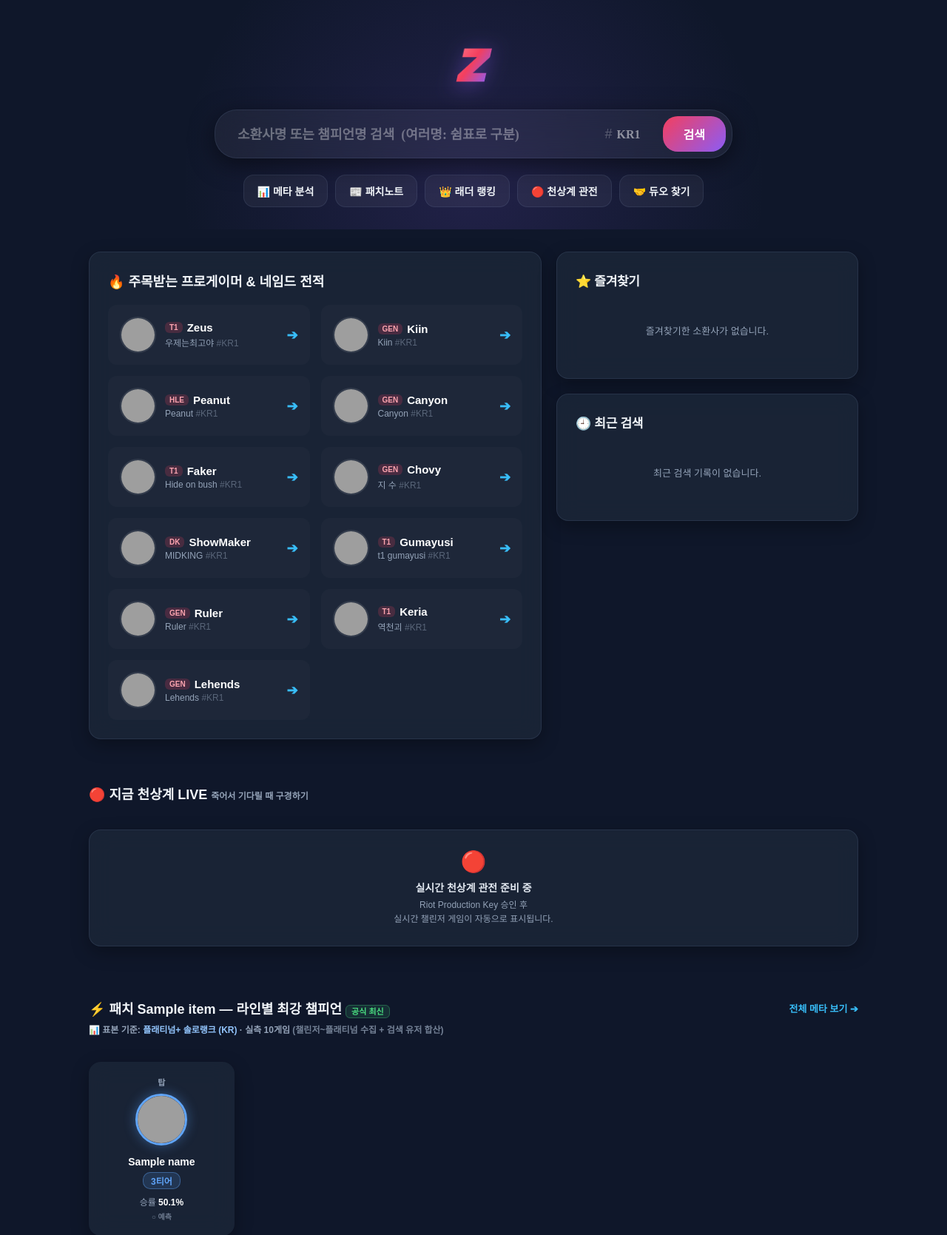
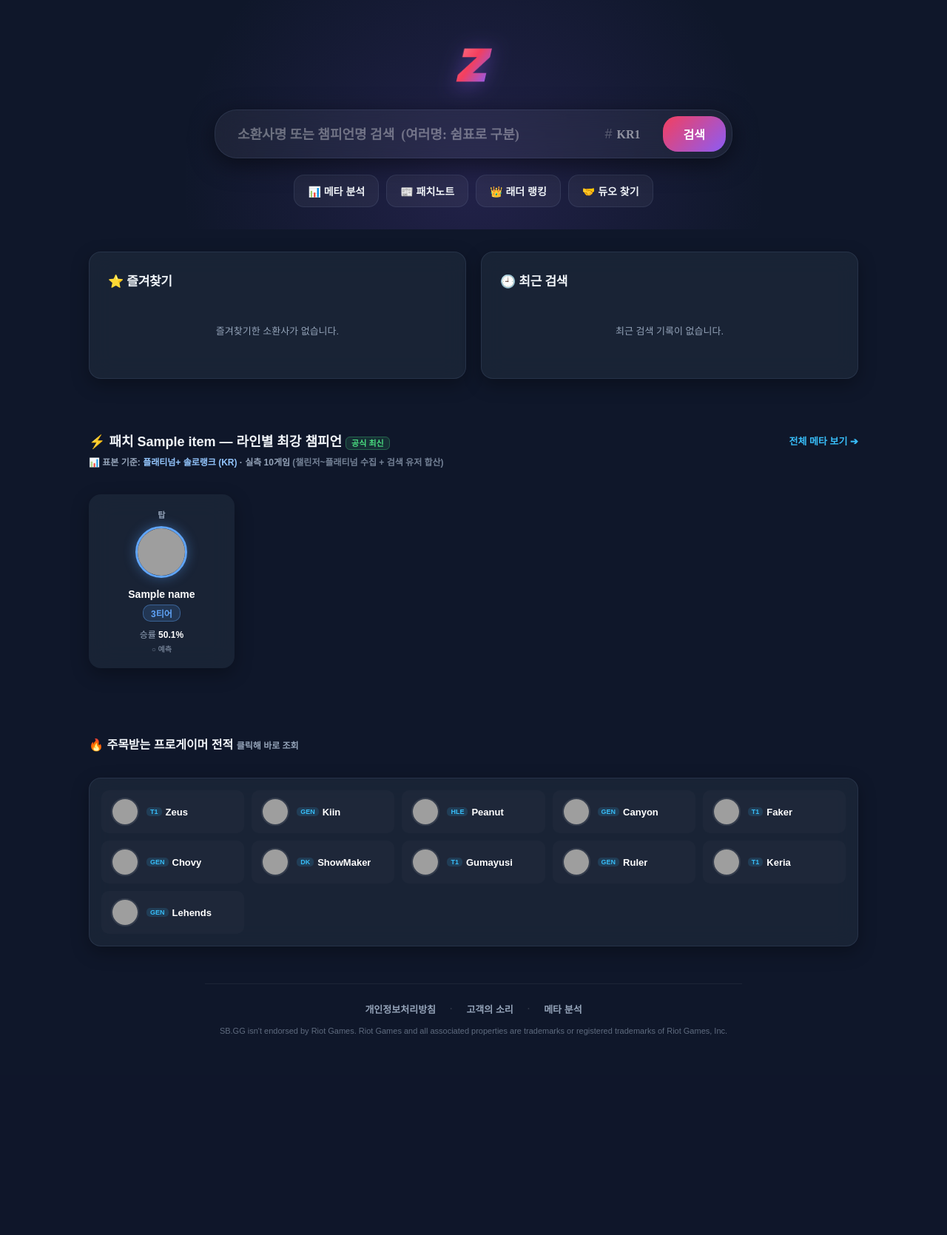
Before and after one commit to seokbong0114/SBGG, a Flask app: page / in a window 1280 px wide. Shown: the part 67-1736 px from the top of the page at 74% size. After the commit the page ends 1466 px from the top, so only its background shows below. Run offline with Flask 3, Linux system fonts and the light colour scheme; a database or web service that is not in the repository returns one stand-in record (values such as "Sample title"); data that the repository does not hold is empty; some libraries are stand-ins or nearby versions; some web fonts are replaced; grey boxes are pictures that could not be loaded.

Commit message:
refactor(ui): 2순위 — 홈 정리 (라이브 제거·관전 링크 제거·개인화 우선·프로게이머 하단)
- 실시간 천상계 라이브 위젯 완전 제거 (Spectator 403 → 늘 '준비 중'만 뜨던
  빈 공간 + 홈 로드마다 /live_games 20콜 낭비 제거)
- 퀵내비 '천상계 관전' 링크 제거 (403 사문서)
- 상단 그리드를 '개인화 우선'으로: ⭐즐겨찾기 + 🕘최근검색 나란히(1fr 1fr) 배치
- 대형 '주목받는 프로게이머' 패널 → 하단 컴팩트 스트립(auto-fill)으로 축소·이동
  (부가 정보는 아래로, 핵심 동선은 위로)

검증: 순서 개인화(527)→메타(853)→프로게이머(2988) 확인, 라이브/관전 참조 0,
375/데스크톱 오버플로우 0, 콘솔/서버 오류 0. (백엔드 /live_games 라우트는
프로덕트키 이후 재사용 위해 보존)

Co-Authored-By: Claude Opus 4.8 <noreply@anthropic.com>

```diff
--- a/templates/index.html
+++ b/templates/index.html
@@ -706,34 +706,12 @@
                 <a href="/meta" class="hq-item">📊 메타 분석</a>
                 <a href="/patch" class="hq-item">📰 패치노트</a>
                 <a href="/leaderboard" class="hq-item">👑 래더 랭킹</a>
-                <a href="/spectate" class="hq-item">🔴 천상계 관전</a>
                 <a href="/duo" class="hq-item">🤝 듀오 찾기</a>
             </div>
         </div>
 
-        <div class="main-container" style="display: grid; grid-template-columns: 1.5fr 1fr; margin-bottom: 100px;">
-            <div class="glass-panel" style="padding: 25px;">
-                <div style="font-size: 18px; font-weight: 800; margin-bottom: 20px; display: flex; align-items: center; gap: 8px;">
-                    🔥 주목받는 프로게이머 & 네임드 전적
-                </div>
-                <div style="display: grid; grid-template-columns: 1fr 1fr; gap: 15px;">
-                    {% for pro in pro_gamers %}
-                    <div style="display: flex; align-items: center; gap: 12px; padding: 15px; border-radius: 12px; background: rgba(255,255,255,0.02); cursor: pointer; transition: 0.2s; border: 1px solid transparent;" onmouseover="this.style.background='rgba(255,255,255,0.05)'; this.style.borderColor='rgba(255,255,255,0.1)'; this.style.transform='translateY(-3px)';" onmouseout="this.style.background='rgba(255,255,255,0.02)'; this.style.borderColor='transparent'; this.style.transform='translateY(0)';" onclick="applySearch('{{ pro.riot_id }}', '{{ pro.tag }}')">
-                        <img src="https://ddragon.leagueoflegends.com/cdn/{{ latest_version }}/img/champion/{{ pro.champ }}.png" style="width: 45px; height: 45px; border-radius: 50%; border: 2px solid rgba(255,255,255,0.1);">
-                        <div style="display: flex; flex-direction: column; flex-grow: 1;">
-                            <div style="display: flex; align-items: center; gap: 6px;">
-                                <span style="background: rgba(244, 63, 94, 0.2); color: #fda4af; padding: 2px 6px; border-radius: 6px; font-size: 10px; font-weight: 800;">{{ pro.team }}</span>
-                                <b style="font-size: 15px; color: white;">{{ pro.name }}</b>
-                            </div>
-                            <span style="font-size: 12px; color: var(--text-muted); margin-top: 3px;">{{ pro.riot_id }} <span style="opacity:0.5">#{{ pro.tag }}</span></span>
-                        </div>
-                        <div style="color: var(--point-color); font-weight: 900; font-size: 18px;">➔</div>
-                    </div>
-                    {% endfor %}
-                </div>
-            </div>
-
-            <div style="display: flex; flex-direction: column; gap: 20px;">
+        <!-- ★ 개인화 우선: 즐겨찾기 + 최근 검색 (재방문 핵심 동선) -->
+        <div class="main-container" style="display: grid; grid-template-columns: 1fr 1fr; gap: 20px; margin-bottom: 40px;">
             <div class="glass-panel" style="padding: 25px;">
                 <div style="font-size: 17px; font-weight: 900; letter-spacing: -0.3px; margin-bottom: 16px;">⭐ 즐겨찾기</div>
                 <div id="fav-list" style="display: flex; flex-direction: column; gap: 10px;"></div>
@@ -743,49 +721,6 @@
                 <div id="recent-list" style="display: flex; flex-direction: column; gap: 10px;"></div>
             </div>
         </div>
-        </div>
-
-        <!-- ★ 실시간 천상계 라이브 위젯 (죽었을 때 구경하기 · AJAX 비동기 로드) -->
-        <div class="main-container" style="margin-top: -40px; margin-bottom: 40px;">
-            <div style="display: flex; align-items: center; justify-content: space-between; margin-bottom: 16px; flex-wrap: wrap; gap: 6px;">
-                <div style="font-size: 18px; font-weight: 900;">🔴 지금 천상계 LIVE <span style="font-size: 12px; color: var(--text-muted); font-weight: 700;">죽어서 기다릴 때 구경하기</span></div>
-            </div>
-            <div id="liveGames" style="display: grid; grid-template-columns: repeat(auto-fit, minmax(300px, 1fr)); gap: 14px;">
-                <div class="glass-panel" style="padding: 22px; text-align: center; color: var(--text-muted); font-size: 13px;">실시간 게임을 불러오는 중...</div>
-            </div>
-        </div>
-        <script>
-        (function(){
-            fetch('/live_games').then(function(r){return r.json();}).then(function(d){
-                var box = document.getElementById('liveGames');
-                if(!box) return;
-                if(!d.games || !d.games.length){
-                    box.innerHTML = '<div class="glass-panel" style="padding:26px 22px; text-align:center;"><div style="font-size:28px; margin-bottom:8px;">🔴</div><div style="font-size:14px; font-weight:800; color:#e2e8f0; margin-bottom:5px;">실시간 천상계 관전 준비 중</div><div style="font-size:12px; color:var(--text-muted); line-height:1.6;">Riot Production Key 승인 후<br>실시간 챌린저 게임이 자동으로 표시됩니다.</div></div>';
-                    return;
-                }
-                var ver = d.version;
-                function icons(arr){
-                    return (arr||[]).map(function(c){return '<img src="https://ddragon.leagueoflegends.com/cdn/'+ver+'/img/champion/'+c.id+'.png" title="'+c.kr+'" style="width:30px;height:30px;border-radius:50%;border:1px solid rgba(255,255,255,0.12);" onerror="this.style.opacity=0">';}).join('');
-                }
-                box.innerHTML = d.games.slice(0,2).map(function(g){
-                    return '<a href="/spectate" style="text-decoration:none;">'
-                      +'<div class="glass-panel" style="padding:18px; border:1px solid transparent; transition:0.2s;" onmouseover="this.style.borderColor=\'rgba(244,63,94,0.4)\';this.style.transform=\'translateY(-3px)\';" onmouseout="this.style.borderColor=\'transparent\';this.style.transform=\'translateY(0)\';">'
-                      +'<div style="display:flex; align-items:center; justify-content:space-between; margin-bottom:14px;">'
-                        +'<div style="font-size:13px; font-weight:900; color:white;"><span style="color:#f87171;">●</span> '+g.summoner_name+' <span style="color:var(--text-muted); font-weight:700; font-size:11px;">#'+g.summoner_tag+'</span></div>'
-                        +'<div style="font-size:11px; color:var(--text-muted); font-weight:700;">'+g.queue+' · '+g.time+'</div>'
-                      +'</div>'
-                      +'<div style="display:flex; align-items:center; justify-content:space-between; gap:8px;">'
-                        +'<div style="display:flex; gap:4px;">'+icons(g.blue_champs)+'</div>'
-                        +'<div style="font-size:11px; font-weight:900; color:var(--text-muted);">VS</div>'
-                        +'<div style="display:flex; gap:4px;">'+icons(g.red_champs)+'</div>'
-                      +'</div></div></a>';
-                }).join('');
-            }).catch(function(){
-                var box=document.getElementById('liveGames');
-                if(box) box.innerHTML='<div class="glass-panel" style="padding:26px 22px; text-align:center;"><div style="font-size:28px; margin-bottom:8px;">🔴</div><div style="font-size:14px; font-weight:800; color:#e2e8f0; margin-bottom:5px;">실시간 천상계 관전 준비 중</div><div style="font-size:12px; color:var(--text-muted); line-height:1.6;">Riot Production Key 승인 후<br>실시간 챌린저 게임이 자동으로 표시됩니다.</div></div>';
-            });
-        })();
-        </script>
 
         <!-- ★ 패치 메타 위젯 -->
         <div class="main-container" style="margin-bottom: 60px;">
@@ -921,6 +856,26 @@
             {% endif %}
         </div>
         {% endif %}
+
+        <!-- ★ 주목받는 프로게이머 (부가 정보 → 하단 컴팩트 배치) -->
+        <div class="main-container" style="margin-bottom: 50px;">
+            <div style="font-size: 16px; font-weight: 900; margin-bottom: 14px; color: var(--text-main);">🔥 주목받는 프로게이머 전적 <span style="font-size: 12px; color: var(--text-muted); font-weight: 700;">클릭해 바로 조회</span></div>
+            <div class="glass-panel" style="padding: 16px;">
+                <div style="display: grid; grid-template-columns: repeat(auto-fill, minmax(180px, 1fr)); gap: 10px;">
+                    {% for pro in pro_gamers %}
+                    <div style="display: flex; align-items: center; gap: 10px; padding: 9px 12px; border-radius: 10px; background: rgba(255,255,255,0.02); cursor: pointer; transition: 0.2s; border: 1px solid transparent;" onmouseover="this.style.background='rgba(56,189,248,0.08)'; this.style.borderColor='rgba(56,189,248,0.3)';" onmouseout="this.style.background='rgba(255,255,255,0.02)'; this.style.borderColor='transparent';" onclick="applySearch('{{ pro.riot_id }}', '{{ pro.tag }}')">
+                        <img src="https://ddragon.leagueoflegends.com/cdn/{{ latest_version }}/img/champion/{{ pro.champ }}.png" style="width: 34px; height: 34px; border-radius: 50%; border: 2px solid rgba(255,255,255,0.1); flex-shrink: 0;">
+                        <div style="min-width: 0; flex: 1;">
+                            <div style="display: flex; align-items: center; gap: 5px;">
+                                <span style="background: rgba(56,189,248,0.15); color: var(--point-color); padding: 1px 5px; border-radius: 5px; font-size: 9px; font-weight: 800; flex-shrink: 0;">{{ pro.team }}</span>
+                                <b style="font-size: 13px; color: white; white-space: nowrap; overflow: hidden; text-overflow: ellipsis;">{{ pro.name }}</b>
+                            </div>
+                        </div>
+                    </div>
+                    {% endfor %}
+                </div>
+            </div>
+        </div>
 
         <!-- 푸터 -->
         <footer style="max-width: 1080px; margin: 0 auto 50px auto; padding: 24px 20px 0 20px; border-top: 1px solid rgba(255,255,255,0.06); text-align: center;">
```
Lines whose indentation alone changed are shown as unchanged.
